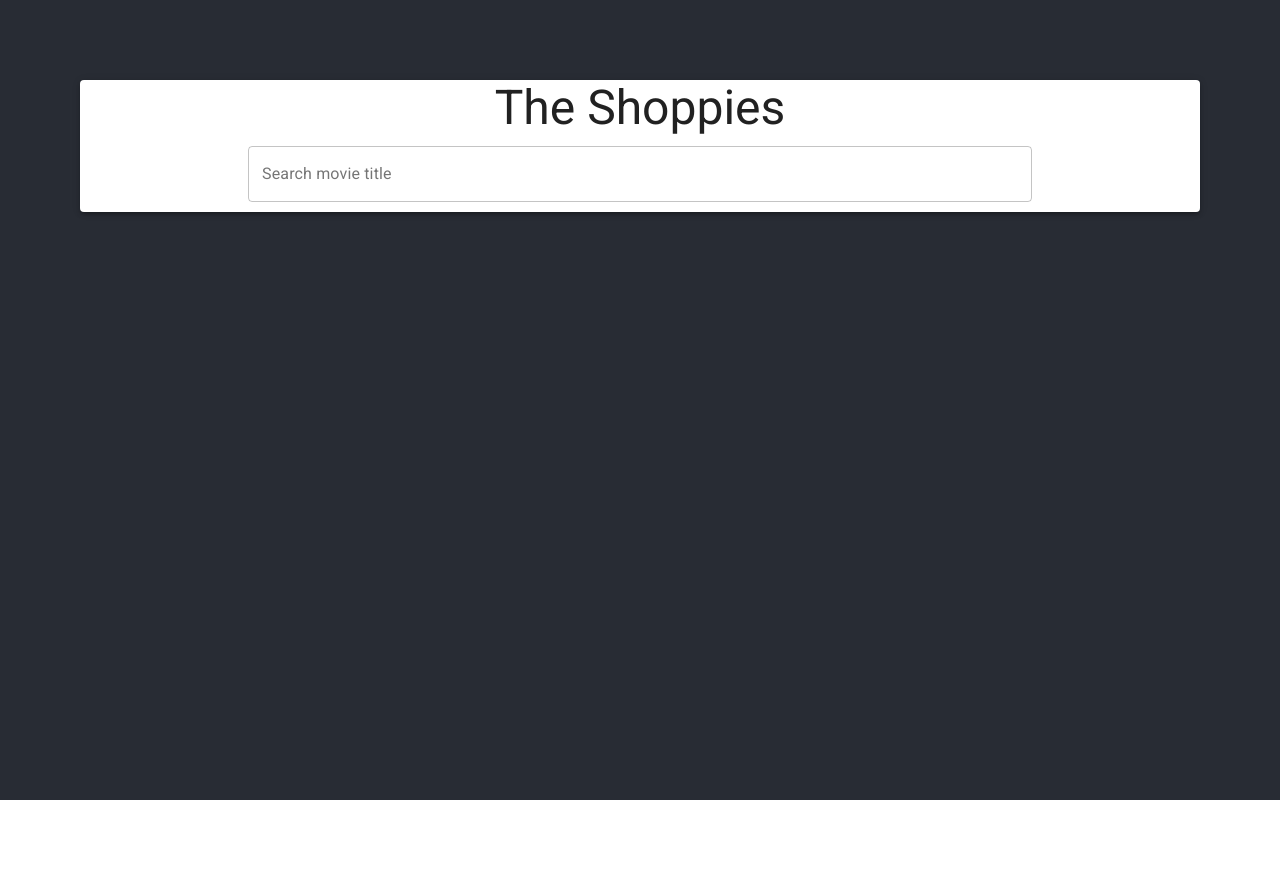
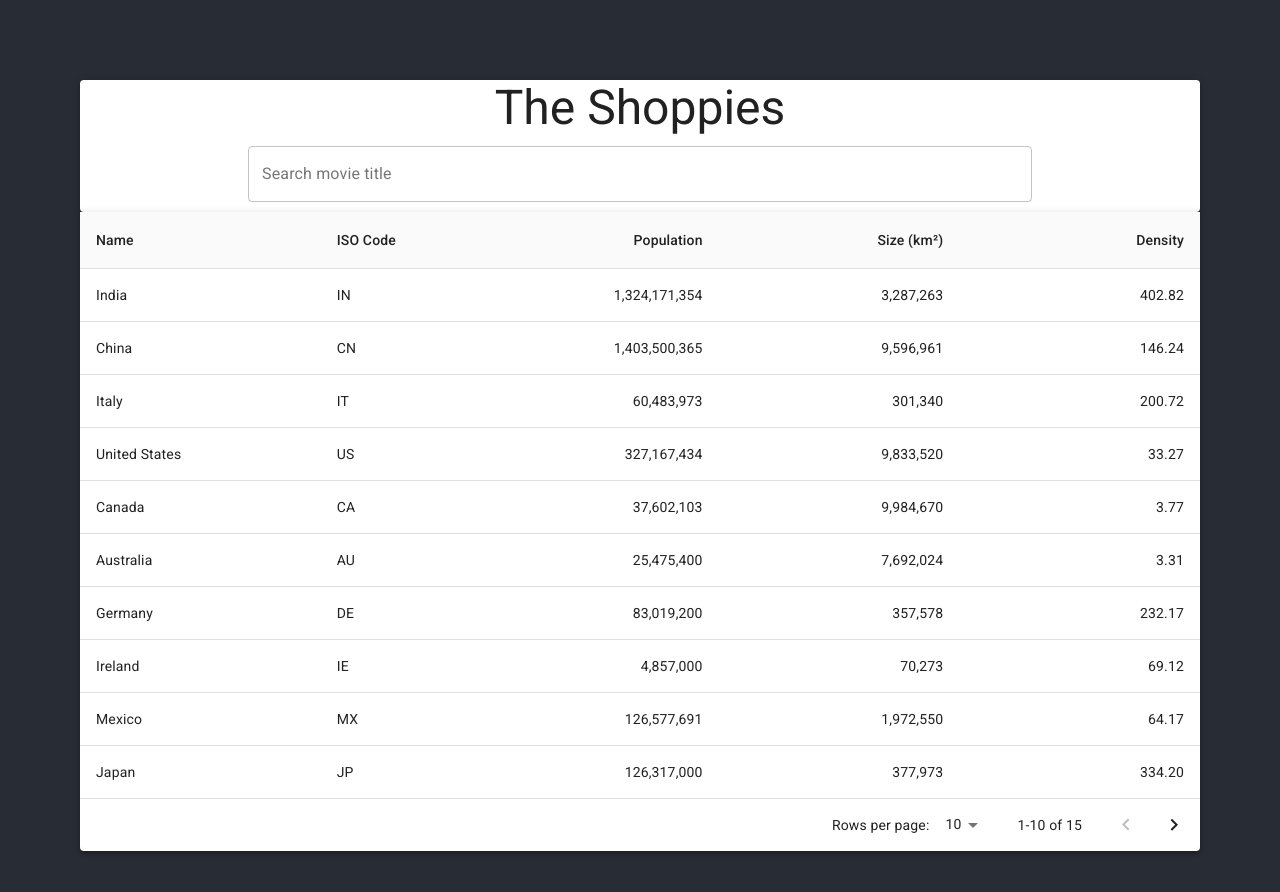
Before and after one commit to acchiang/omdb-movie-awards, a React (Create React App) app: page / in a window 1280 px wide. Shown: the top 892 px of the page. Before the commit the page ends 800 px from the top, so only its background shows below. Built offline with nearby package versions, Linux system fonts and the light colour scheme.

Commit message:
add dummy table

```diff
--- a/src/App.js
+++ b/src/App.js
@@ -1,11 +1,12 @@
 import React, { useState } from "react";
 import "./App.css";
 import SearchBar from "./components/SearchBar.react";
+import TableData from "./components/TableData.react";
 import { Paper, Typography } from "@material-ui/core";
 
 function App() {
   const [searchInput, setSearchInput] = useState("");
-  const content = (
+  const searchContent = (
     <div className="Search">
       <Typography variant="h3" component="h3">
         The Shoppies
@@ -13,9 +14,11 @@
       <SearchBar searchInput={searchInput} setSearchInput={setSearchInput} />
     </div>
   );
+
   return (
     <div className="App">
-      <Paper elevation={3} children={content} />
+      <Paper elevation={3} children={searchContent} />
+      <Paper elevation={3} children={<TableData searchInput={searchInput} />} />
     </div>
   );
 }
--- /dev/null
+++ b/src/components/TableData.react.js
@@ -0,0 +1,124 @@
+import React, { useCallback } from "react";
+import "./SearchBar.css";
+import Table from "@material-ui/core/Table";
+import TableBody from "@material-ui/core/TableBody";
+import TableCell from "@material-ui/core/TableCell";
+import TableContainer from "@material-ui/core/TableContainer";
+import TableHead from "@material-ui/core/TableHead";
+import TablePagination from "@material-ui/core/TablePagination";
+import TableRow from "@material-ui/core/TableRow";
+
+function TableData(props) {
+  const searchInput = props.searchInput;
+  const [page, setPage] = React.useState(0);
+  const [rowsPerPage, setRowsPerPage] = React.useState(10);
+  const columns = [
+    { id: "name", label: "Name", minWidth: 170 },
+    { id: "code", label: "ISO\u00a0Code", minWidth: 100 },
+    {
+      id: "population",
+      label: "Population",
+      minWidth: 170,
+      align: "right",
+      format: (value) => value.toLocaleString("en-US"),
+    },
+    {
+      id: "size",
+      label: "Size\u00a0(km\u00b2)",
+      minWidth: 170,
+      align: "right",
+      format: (value) => value.toLocaleString("en-US"),
+    },
+    {
+      id: "density",
+      label: "Density",
+      minWidth: 170,
+      align: "right",
+      format: (value) => value.toFixed(2),
+    },
+  ];
+
+  function createData(name, code, population, size) {
+    const density = population / size;
+    return { name, code, population, size, density };
+  }
+
+  const rows = [
+    createData("India", "IN", 1324171354, 3287263),
+    createData("China", "CN", 1403500365, 9596961),
+    createData("Italy", "IT", 60483973, 301340),
+    createData("United States", "US", 327167434, 9833520),
+    createData("Canada", "CA", 37602103, 9984670),
+    createData("Australia", "AU", 25475400, 7692024),
+    createData("Germany", "DE", 83019200, 357578),
+    createData("Ireland", "IE", 4857000, 70273),
+    createData("Mexico", "MX", 126577691, 1972550),
+    createData("Japan", "JP", 126317000, 377973),
+    createData("France", "FR", 67022000, 640679),
+    createData("United Kingdom", "GB", 67545757, 242495),
+    createData("Russia", "RU", 146793744, 17098246),
+    createData("Nigeria", "NG", 200962417, 923768),
+    createData("Brazil", "BR", 210147125, 8515767),
+  ];
+
+  const handleChangePage = (event, newPage) => {
+    setPage(newPage);
+  };
+
+  const handleChangeRowsPerPage = (event) => {
+    setRowsPerPage(+event.target.value);
+    setPage(0);
+  };
+  return (
+    <div>
+      <TableContainer>
+        <Table stickyHeader aria-label="sticky table">
+          <TableHead>
+            <TableRow>
+              {columns.map((column) => (
+                <TableCell
+                  key={column.id}
+                  align={column.align}
+                  style={{ minWidth: column.minWidth }}
+                >
+                  {column.label}
+                </TableCell>
+              ))}
+            </TableRow>
+          </TableHead>
+          <TableBody>
+            {rows
+              .slice(page * rowsPerPage, page * rowsPerPage + rowsPerPage)
+              .map((row) => {
+                return (
+                  <TableRow hover role="checkbox" tabIndex={-1} key={row.code}>
+                    {columns.map((column) => {
+                      const value = row[column.id];
+                      return (
+                        <TableCell key={column.id} align={column.align}>
+                          {column.format && typeof value === "number"
+                            ? column.format(value)
+                            : value}
+                        </TableCell>
+                      );
+                    })}
+                  </TableRow>
+                );
+              })}
+          </TableBody>
+        </Table>
+      </TableContainer>
+      <TablePagination
+        rowsPerPageOptions={[10, 25, 100]}
+        component="div"
+        count={rows.length}
+        rowsPerPage={rowsPerPage}
+        page={page}
+        onChangePage={handleChangePage}
+        onChangeRowsPerPage={handleChangeRowsPerPage}
+      />
+    </div>
+  );
+}
+
+export default TableData;
```
